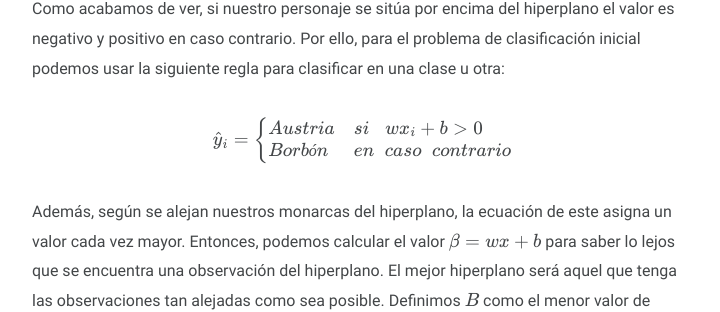
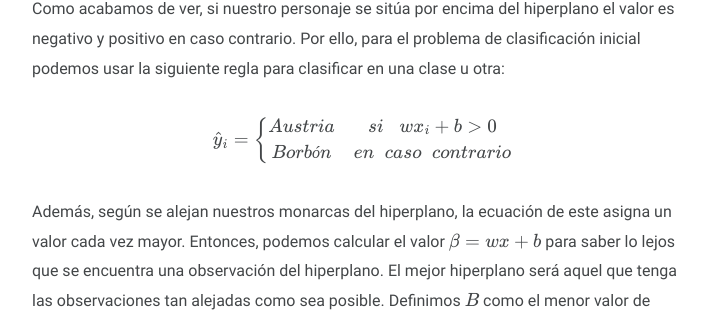
Before and after one commit to JAVI897/JAVI897.github.io, a Jekyll site: the page built from _posts/SVM_Formulación_del_problema/2020-06-12-SVM_Formulación_del_problema.md, in a window 1280 px wide and 900 px high, scrolled down 3224 px. Shown: the part 143-455 px from the top of the window, without its empty margins (278-998 px from the left). Built offline with Jekyll 4.4.1, drawn with Linux system fonts in a browser that asks for light colours; formulas are drawn with MathJax 3.

Commit message:
Update 2020-06-12-SVM_Formulación_del_problema.md

```diff
--- a/_posts/SVM_Formulación_del_problema/2020-06-12-SVM_Formulación_del_problema.md
+++ b/_posts/SVM_Formulación_del_problema/2020-06-12-SVM_Formulación_del_problema.md
@@ -43,17 +43,10 @@ Para encontrar *el señor* hiperplano primero debemos saber cómo comparar dos h
 
 Como acabamos de ver, si nuestro personaje se sitúa por encima del hiperplano el valor es negativo y positivo en caso contrario. Por ello, para el problema de clasificación inicial podemos usar la siguiente regla para clasificar en una clase u otra:
 
-
-$$
-\begin{equation}
-  \hat{y}_i =
-    \begin{cases}
-      Austria & si \;\;\; wx_i + b > 0\\
-      Borbón  & en \;\; caso \;\; contrario\\
-    \end{cases}
-\end{equation}
-$$
-
+$$\hat{y}_i = \left\{ \begin{array}{ccccc}
+Austria & si \;\;\; wx_i + b > 0\\
+Borbón  & en \;\; caso \;\; contrario\\
+\end{array} \right.$$
 
 Además, según se alejan nuestros monarcas del hiperplano, la ecuación de este asigna un valor cada vez mayor. Entonces, podemos calcular el valor $\beta = wx + b$ para saber lo lejos que se encuentra una observación del hiperplano. El mejor hiperplano será aquel que tenga las observaciones tan alejadas como sea posible. Definimos $B$ como el menor valor de todos los $\beta$ de nuestro dataset. <mark>Si queremos escoger entre dos hiperplanos, escogeremos el que tenga un mayor $B$.</mark>
 
```
